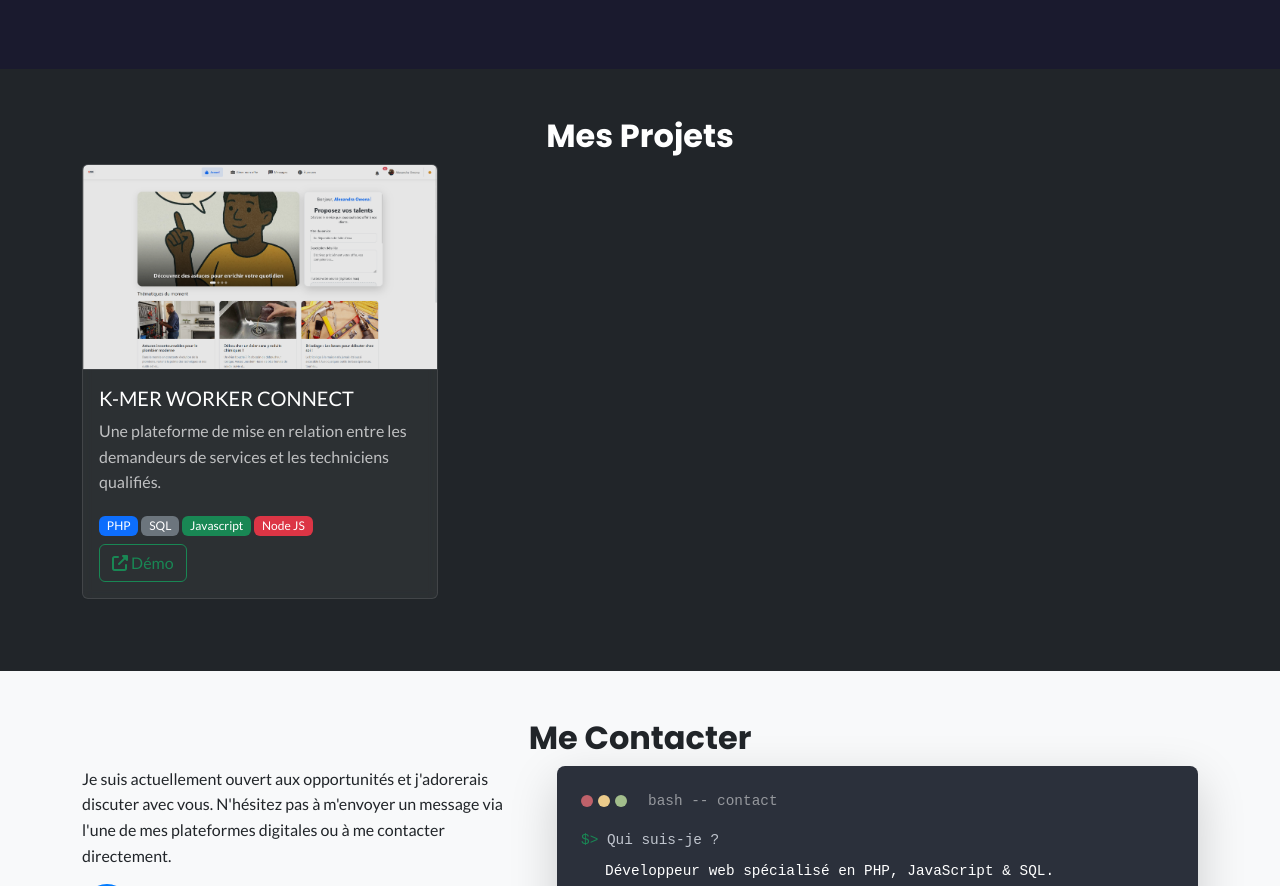
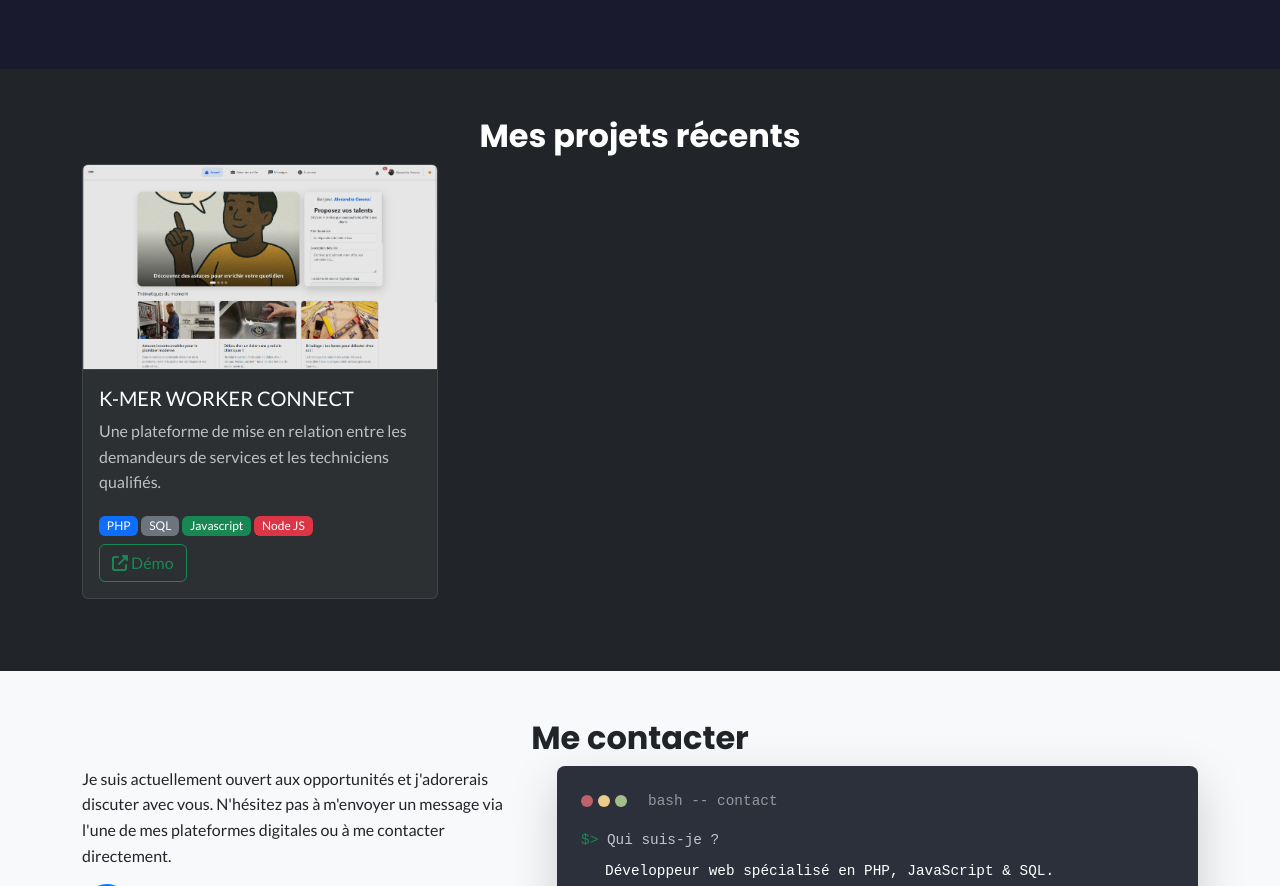
Before and after one commit to Nkoumouraoul/mon-portfolio, a plain HTML site: page index.html in a window 1280 px wide. Shown: the part 1914-2800 px from the top of the page. Drawn offline with nearby package versions, Linux system fonts and the light colour scheme.

Commit message:
correction mineure portfolio

```diff
--- a/index.html
+++ b/index.html
@@ -100,7 +100,7 @@
 
             <!-- Colonne de Droite : Le contenu textuel -->
             <div class="col-lg-6">
-                <h2 class="display-4 fw-bold">Mon parcours, ma passion</h2>
+                <h2 class="display-4 fw-bold">Mon parcours, ma passion !</h2>
                 <p class="lead text-primary mb-4">Du problème à la solution, une ligne de code à la fois.</p>
 
                 <p class="text-muted">
@@ -223,7 +223,7 @@
 <!-- =================== SECTION PROJETS =================== -->
 <section id="projects" class="py-5 projects-dark-section">
     <div class="container">
-        <h2 class="text-center">Mes Projets</h2>
+        <h2 class="text-center">Mes projets récents</h2>
         <div class="row">
 
             <!-- Projet 1 -->
@@ -279,7 +279,7 @@
     <!-- =================== SECTION CONTACT =================== -->
 <section id="contact" class="py-5 bg-light">
     <div class="container">
-        <h2 class="text-center">Me Contacter</h2>
+        <h2 class="text-center">Me contacter</h2>
         <div class="row">
 
             <!-- Partie Gauche : Infos & Réseaux Sociaux -->
```
